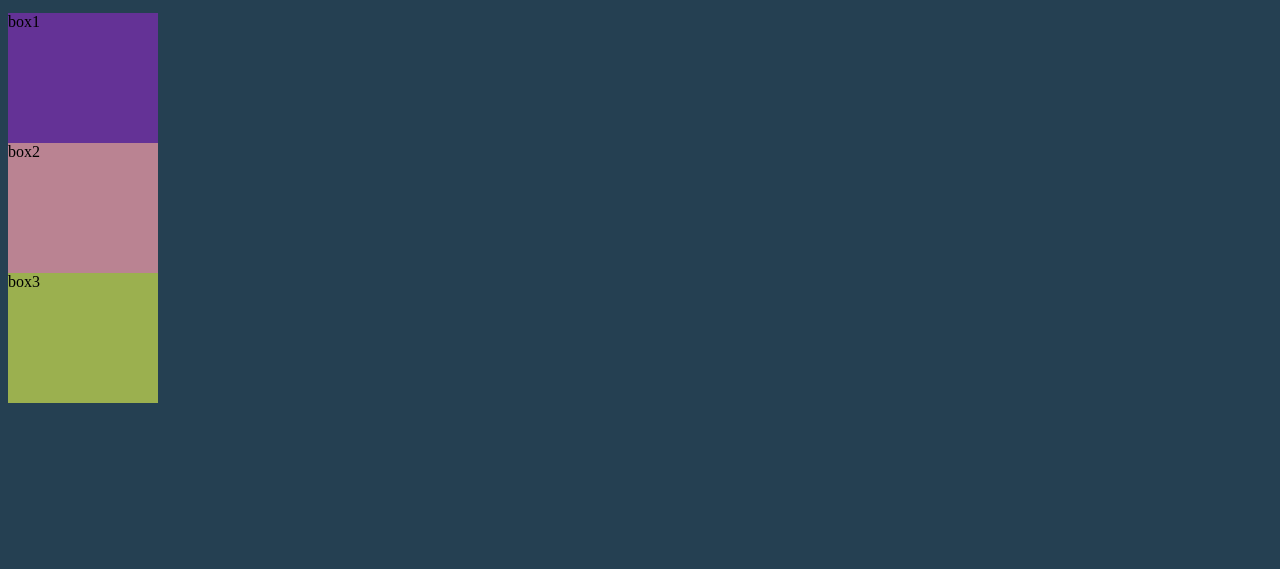
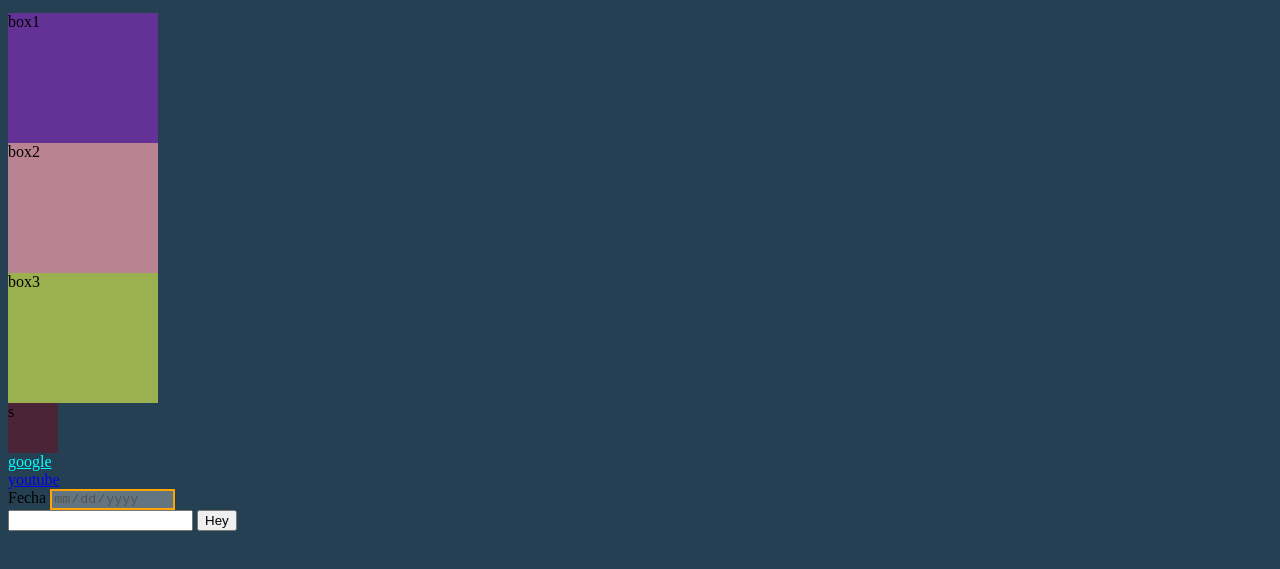
Before and after one commit to anthnyM/2_css, a plain HTML site: page index.html in a window 1280 px wide. Shown: the part 119-688 px from the top of the page. Drawn offline with Linux system fonts and the light colour scheme.

Commit message:
07/10/2024

```diff
--- a/css/style.css
+++ b/css/style.css
@@ -23,3 +23,21 @@ body{
     height: 130px;
     background-color: hsl(73, 38%, 50%);
 }
+
+#sp1{
+    width: 50px;
+    height: 50px;
+    background-color: rgb(75, 36, 56);
+}
+
+a[title]{
+    color: aqua;
+}
+
+button:hover{
+    background-color: green;
+}
+
+input:disabled{
+    border: 2px solid orange;
+}
--- a/index.html
+++ b/index.html
@@ -16,6 +16,19 @@
     <div class="caja2">box2</div>
     <div class="caja3">box3</div>
 
+    <div id="sp1">s</div>
 
+    <a href="google.com" title="google">google</a>
+    <br>
+    <a href="youtube.com">youtube</a>
+
+    <form>
+        <label for="fecha">Fecha</label>
+        <input name="fecha" type="date" disabled>
+        <div></div>
+
+        <input type="text" type="password" id="password" name="password">
+        <button>Hey</button>
+    </form>
 </body>
 </html>
```
